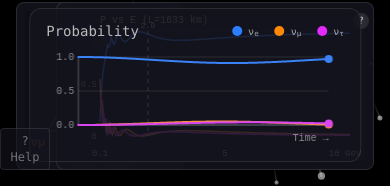
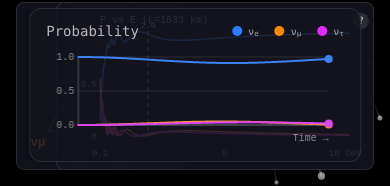
Before and after one commit to planckeon/itn, a React (Vite) app: page / in a window 390 px wide. Shown: the part 658-844 px from the top of the page. Built offline with nearby package versions, Linux system fonts and the light colour scheme.

Commit message:
fix: improve help modal responsiveness
- Hide help button on small screens (sm: breakpoint)
- Add max-height with scroll for modal content
- Better button positioning using calc()

```diff
--- a/src/components/HelpModal.tsx
+++ b/src/components/HelpModal.tsx
@@ -43,13 +43,15 @@ const HelpModal: React.FC = () => {
 	}, [isOpen]);
 
 	if (!isOpen) {
-		// Show small hint in corner
+		// Show small hint in corner - positioned relative to viewport
 		return (
 			<button
 				type="button"
 				onClick={() => setIsOpen(true)}
-				className="fixed bottom-4 right-[340px] z-30 px-2 py-1 rounded text-xs text-white/40 hover:text-white/70 transition-colors"
+				className="fixed bottom-4 z-30 px-2 py-1 rounded text-xs text-white/40 hover:text-white/70 transition-colors hidden sm:block"
 				style={{
+					// Position between center plot and right spectrum plot
+					right: "calc(50% + 240px)",
 					background: "rgba(20, 20, 30, 0.6)",
 					border: "1px solid rgba(255, 255, 255, 0.1)",
 				}}
@@ -66,7 +68,7 @@ const HelpModal: React.FC = () => {
 			onClick={() => setIsOpen(false)}
 		>
 			<div
-				className="rounded-xl p-6 max-w-md w-full mx-4"
+				className="rounded-xl p-6 max-w-md w-full mx-4 max-h-[80vh] overflow-y-auto"
 				style={{
 					background: "rgba(20, 20, 30, 0.95)",
 					border: "1px solid rgba(255, 255, 255, 0.2)",
```
